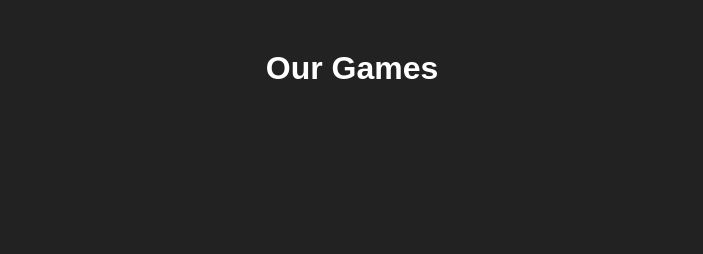
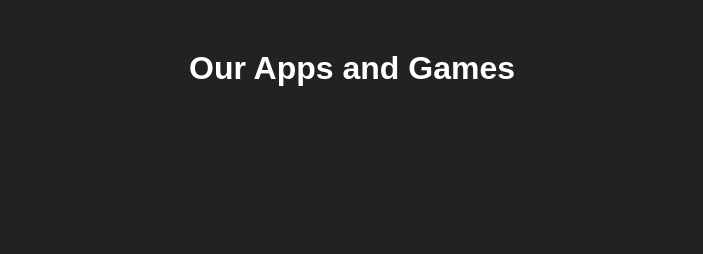
Before and after one commit to cryingcupcakegames/cryingcupcakegames.github.io, a plain HTML site: page index.html in a window 1280 px wide. Shown: the top 254 px of the page, without its empty margins (288-991 px from the left). Drawn offline with Linux system fonts and the light colour scheme.

Commit message:
Update index.html

```diff
--- a/index.html
+++ b/index.html
@@ -138,7 +138,7 @@
   </style>
 </head>
 <body>
-  <h1>Our Games</h1>
+  <h1>Our Apps and Games</h1>
   <div class="game-container">
     <a href="https://magicalcatrescue.github.io/" class="game-link">
       <div class="game-card">
```
